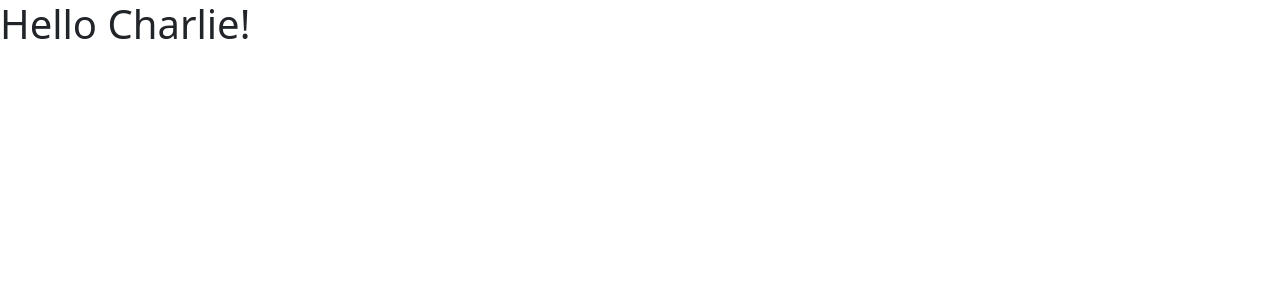
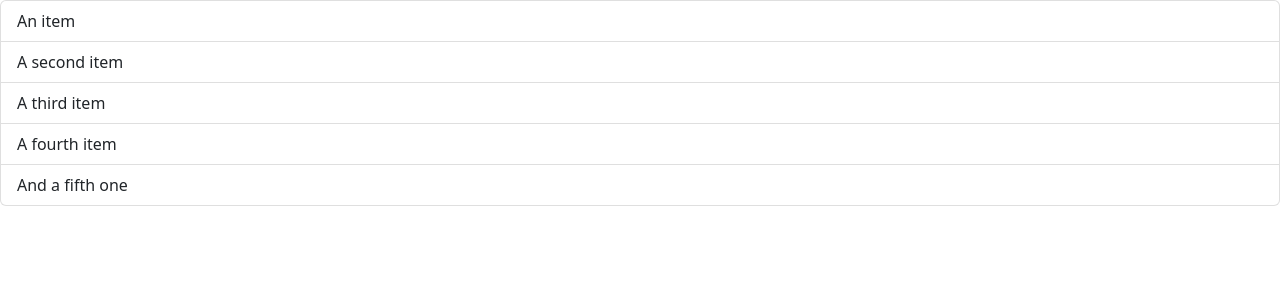
Before and after one commit to Ccuredalerayner/FirstWebsite, a React (Vite) app in the folder CuredaleFoundationWebsite/: page / in a window 1280 px wide. Shown: the top 300 px of the page. Built offline with nearby package versions, Linux system fonts and the light colour scheme.

Commit message:
list group

```diff
--- a/CuredaleFoundationWebsite/src/App.tsx
+++ b/CuredaleFoundationWebsite/src/App.tsx
@@ -1,7 +1,7 @@
-import Message from "./Message"
+import ListGroup from "./componants/ListGroup";
 
 function App() {
-  return <div><Message /></div>;
+  return <div><ListGroup /></div>;
 }
 
 export default App;
--- /dev/null
+++ b/CuredaleFoundationWebsite/src/componants/ListGroup.tsx
@@ -0,0 +1,13 @@
+function ListGroup() {
+  return (
+    <ul className="list-group">
+      <li className="list-group-item">An item</li>
+      <li className="list-group-item">A second item</li>
+      <li className="list-group-item">A third item</li>
+      <li className="list-group-item">A fourth item</li>
+      <li className="list-group-item">And a fifth one</li>
+    </ul>
+  );
+}
+
+export default ListGroup;
```
